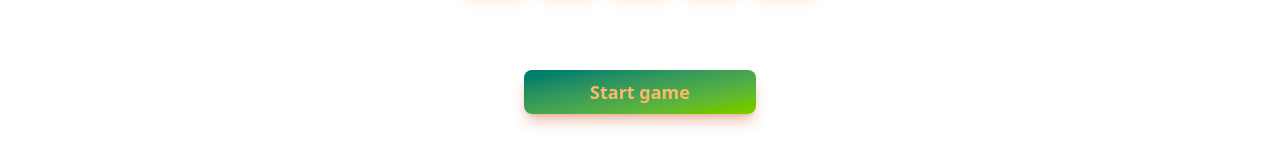
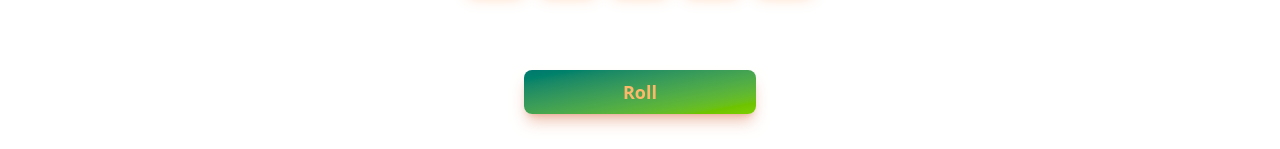
Before and after one commit to gyo82v/scrimba-tenzies-typescript, a React (Vite) app: page / in a window 1280 px wide. Shown: the part 648-797 px from the top of the page. Built offline with nearby package versions, Linux system fonts and the light colour scheme.

Commit message:
feat: add a roll function that handles dice rolls

```diff
--- a/src/App.tsx
+++ b/src/App.tsx
@@ -9,7 +9,8 @@ import Btn from "./components/Btn"
 
 function App() {
   const [dice, setDice] = useState<DieType[]>(() => generateNewDice())
-  const container = `flex flex-col items-center min-h-screen`
+
+  const isGameWon:boolean = dice.every(d => d.isHeld) && dice.every(d => d.value === dice[0].value)
 
   function generateNewDice():DieType[]{
     const diceArr = new Array(30).fill(0).map(() =>( {
@@ -20,20 +21,26 @@ function App() {
     return diceArr
   }
 
-  const rollDice = () => {}
+  const rollDice = () => {
+    if(!isGameWon){
+      setDice(prev => prev.map(d => d.isHeld ? d : {...d, value : Math.ceil(Math.random() * 6)}))
+    }else{
+      setDice(generateNewDice)
+    }
+  }
 
   const holdId = (id:string) => {
     setDice(p => p.map(d => d.id === id ? {...d, isHeld : !d.isHeld} : d))
   }
 
-
-
   return (
-    <div className={container}>
+    <div className="flex flex-col items-center min-h-screen">
       <Header />
       <main className="flex flex-col items-center">
         <DiceSection dice={dice} hold={holdId} />
-        <Btn>Start game</Btn>
+        <Btn onClick={rollDice}>
+          {isGameWon ? "New game" : "Roll"}
+        </Btn>
       </main>
     </div>
   )
```
